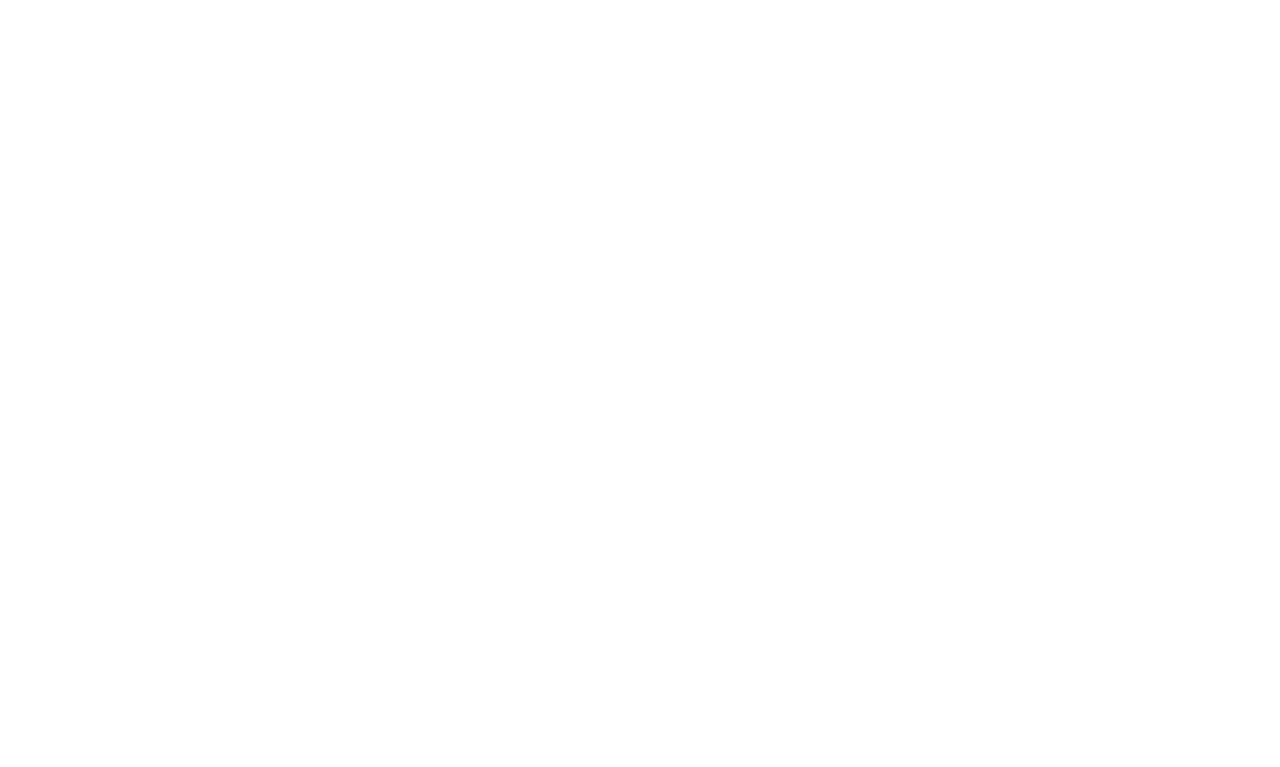
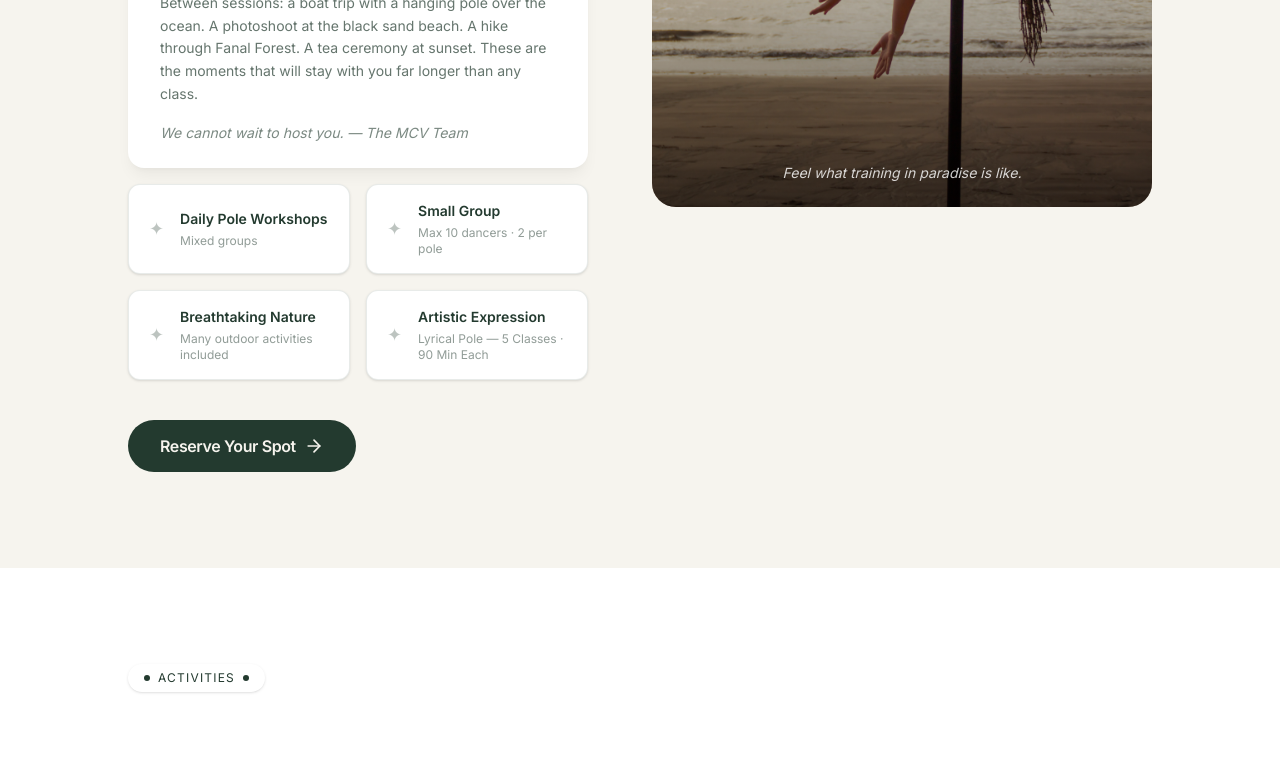
Before and after one commit to Andrianjaka-Tony/madeira-creative-vllage, a Next.js app: page / in a window 1280 px wide. Shown: the part 1620-2387 px from the top of the page. Before the commit the page ends 800 px from the top, so only its background shows below. Built offline with nearby package versions, Linux system fonts and the light colour scheme; a web font is replaced by a local one.

Commit message:
home: register all sections in home view

```diff
--- a/src/views/home.view.tsx
+++ b/src/views/home.view.tsx
@@ -1,10 +1,16 @@
 import { Fragment } from "react/jsx-runtime";
 import { Hero } from "@/components/home/hero";
+import { SevenDaySection } from "@/components/home/seven-day-section";
+import { ExploreSection } from "@/components/home/explore-section";
+import { TrainingSpace } from "@/components/home/traning-space";
 
 export function HomeView() {
   return (
     <Fragment>
       <Hero />
+      <SevenDaySection />
+      <ExploreSection />
+      <TrainingSpace />
     </Fragment>
   );
 }
```
